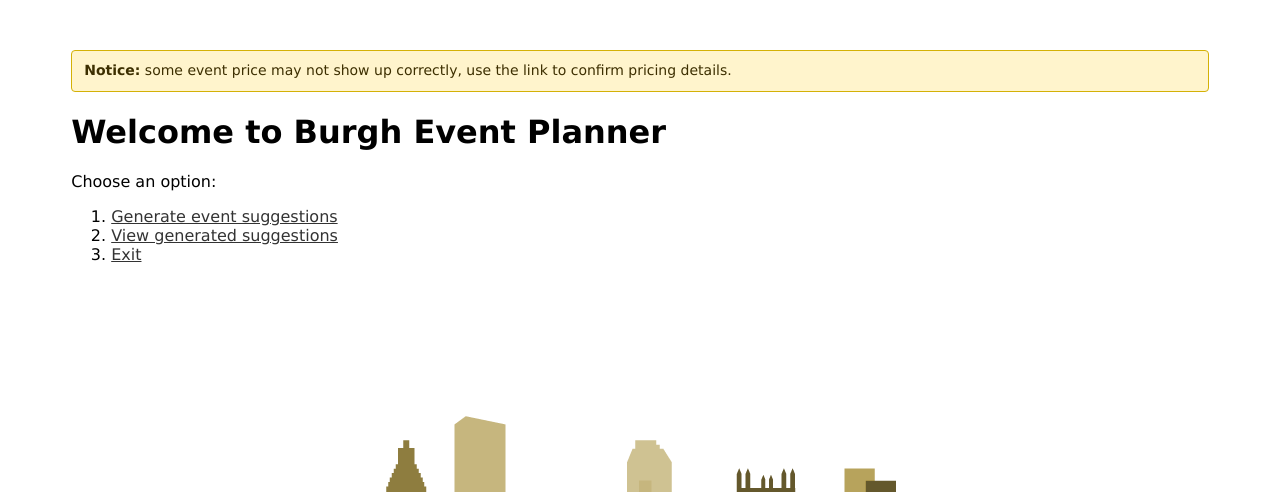
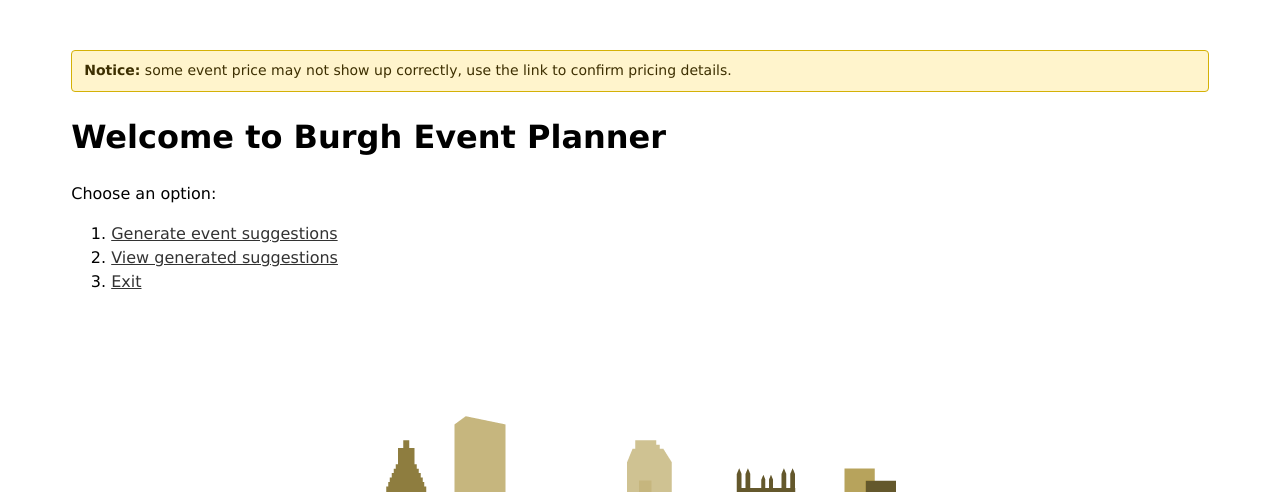
Before and after one commit to knorris-82/event-finder, a Flask app: page / in a window 1280 px wide. Shown: the top 492 px of the page. Run offline with Flask 3, Linux system fonts and the light colour scheme.

Commit message:
Update style.css

```diff
--- a/static/style.css
+++ b/static/style.css
@@ -13,6 +13,7 @@
         margin: 0 auto 0;
         font-family: Verdana, sans-serif;
         font-size: 1rem;
+        line-height: 1.5;
     }
     form {
         display: flex;
```
